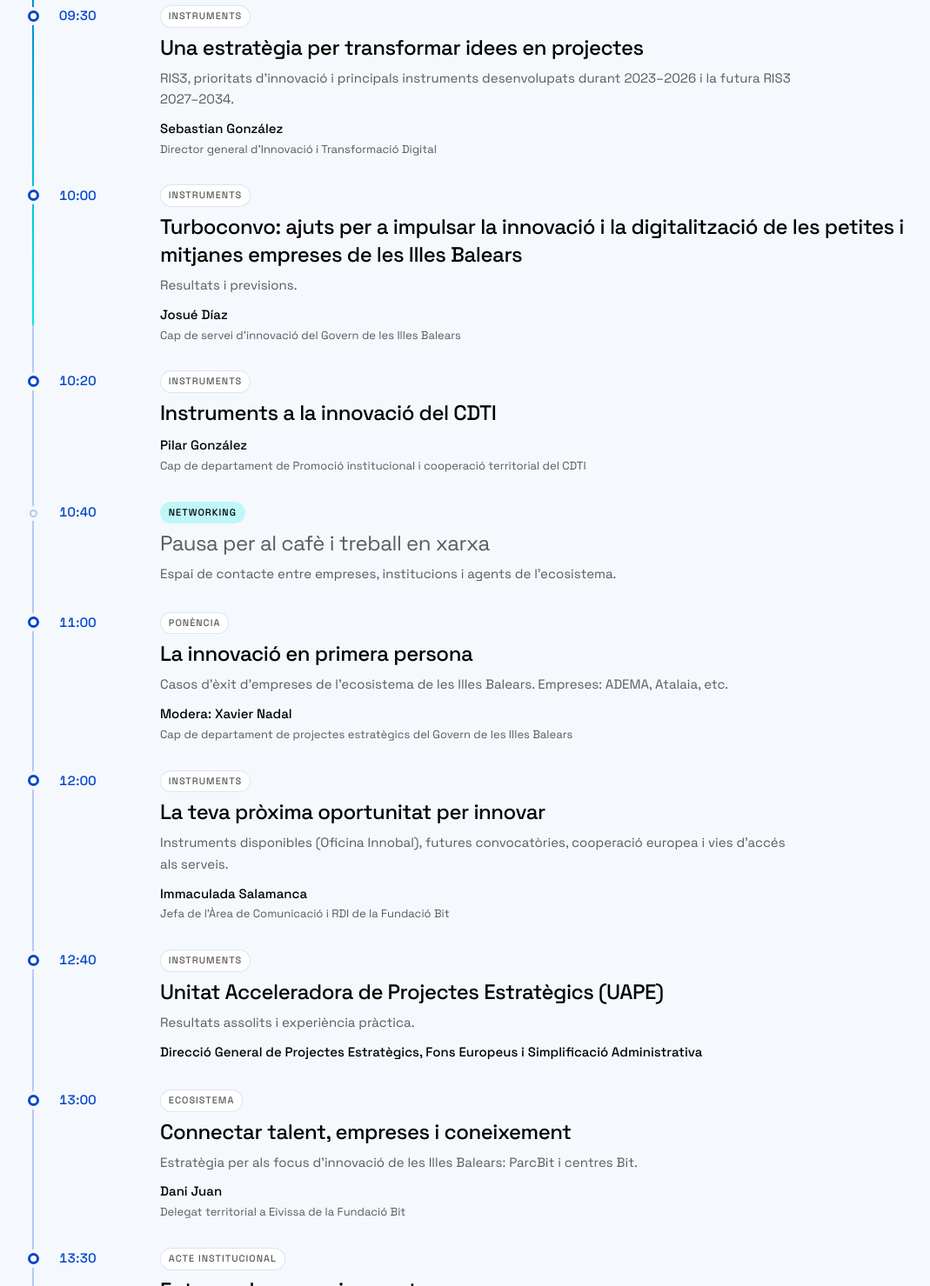
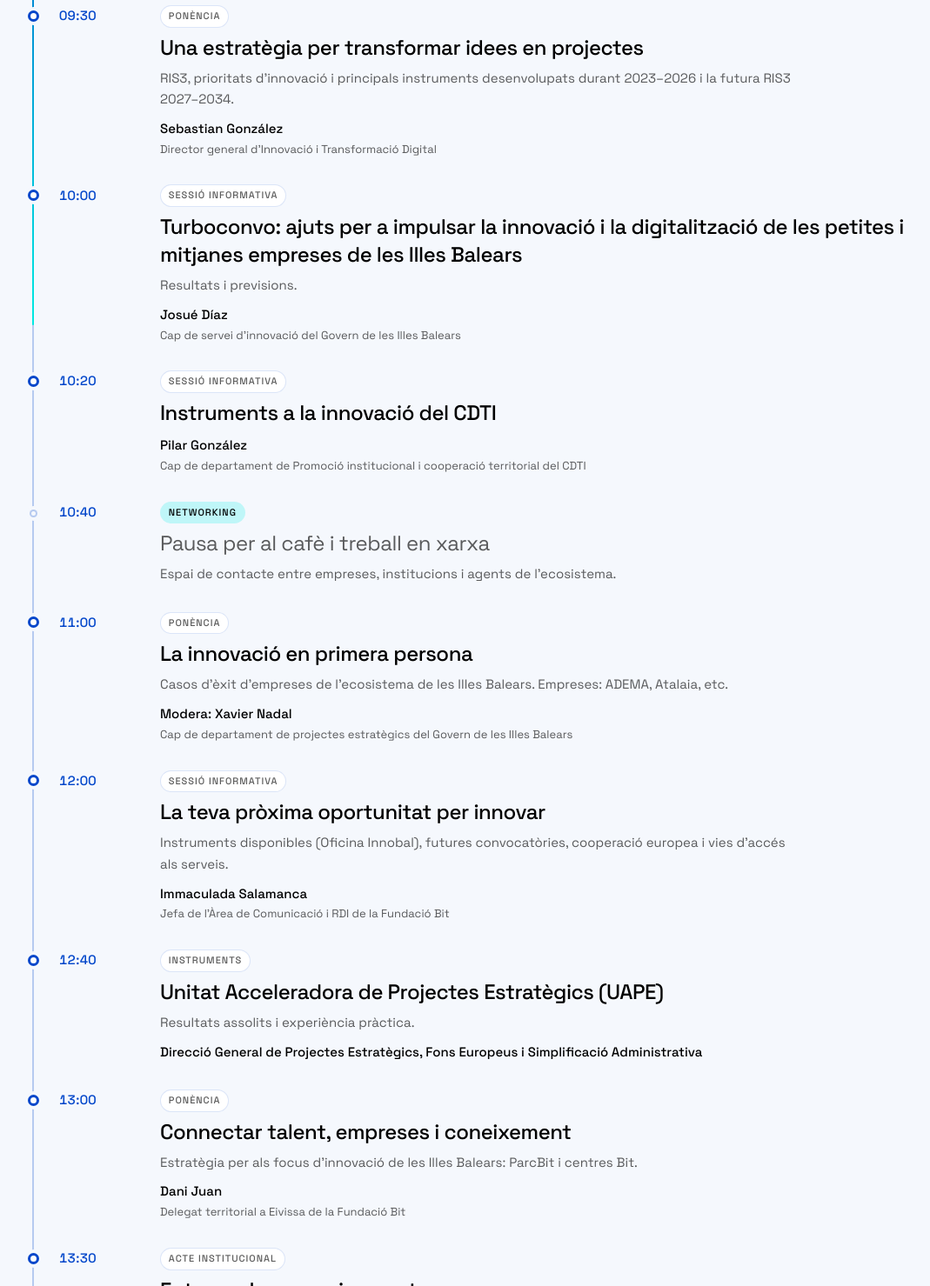
Before and after one commit to MGuerreroCabrera/innovationdays, a plain HTML site: page index.html in a window 1280 px wide. Shown: the part 3327-4806 px from the top of the page at 87% size, without its empty margins (60-1129 px from the left). Drawn offline with Linux system fonts and the light colour scheme.

Commit message:
feat(program): classify each session as talk or informative session
docs/programa-final.docx labels every block as either 'ponencia' or
'sesion informativa'. The times, contents and speakers are unchanged
against the previous document, so the update is the badge:

- Ponencia: D1 09:30 (RIS3) and D1 13:00 (innovation hubs), which were
  tagged as Instruments and Ecosystem.
- Sesion informativa: D1 10:00 (Turboconvo), D1 10:20 (CDTI), D1 12:00
  (Oficina Innobal) and D2 09:15 (De la idea al mercado).

Adds the 'informative' type in both languages and drops 'ecosystem',
which is no longer used. The final document is now the official source.

```diff
--- a/index.html
+++ b/index.html
@@ -227,7 +227,7 @@
                   <span class="session__marker" aria-hidden="true"></span>
                   <div class="session__time"><time datetime="2026-12-03T09:30">09:30</time></div>
                   <div class="session__content">
-                    <p class="session__type" data-i18n="program.type.instrument">Instruments</p>
+                    <p class="session__type" data-i18n="program.type.talk">Ponència</p>
                     <h3 class="session__title" data-i18n="program.d1s03.title">Una estratègia per transformar idees en projectes</h3>
                     <p class="session__desc" data-i18n="program.d1s03.desc">RIS3, prioritats d’innovació i principals instruments desenvolupats durant 2023–2026 i la futura RIS3 2027–2034.</p>
                     <p class="session__people">
@@ -241,7 +241,7 @@
                   <span class="session__marker" aria-hidden="true"></span>
                   <div class="session__time"><time datetime="2026-12-03T10:00">10:00</time></div>
                   <div class="session__content">
-                    <p class="session__type" data-i18n="program.type.instrument">Instruments</p>
+                    <p class="session__type" data-i18n="program.type.informative">Sessió informativa</p>
                     <h3 class="session__title" data-i18n="program.d1s04.title">Turboconvo: ajuts per a impulsar la innovació i la digitalització de les petites i mitjanes empreses de les Illes Balears</h3>
                     <p class="session__desc" data-i18n="program.d1s04.desc">Resultats i previsions.</p>
                     <p class="session__people">
@@ -255,7 +255,7 @@
                   <span class="session__marker" aria-hidden="true"></span>
                   <div class="session__time"><time datetime="2026-12-03T10:20">10:20</time></div>
                   <div class="session__content">
-                    <p class="session__type" data-i18n="program.type.instrument">Instruments</p>
+                    <p class="session__type" data-i18n="program.type.informative">Sessió informativa</p>
                     <h3 class="session__title" data-i18n="program.d1s05.title">Instruments a la innovació del CDTI</h3>
                     <p class="session__people">
                       <span class="session__speaker" data-i18n="program.d1s05.speaker">Pilar González</span>
@@ -292,7 +292,7 @@
                   <span class="session__marker" aria-hidden="true"></span>
                   <div class="session__time"><time datetime="2026-12-03T12:00">12:00</time></div>
                   <div class="session__content">
-                    <p class="session__type" data-i18n="program.type.instrument">Instruments</p>
+                    <p class="session__type" data-i18n="program.type.informative">Sessió informativa</p>
                     <h3 class="session__title" data-i18n="program.d1s08.title">La teva pròxima oportunitat per innovar</h3>
                     <p class="session__desc" data-i18n="program.d1s08.desc">Instruments disponibles (Oficina Innobal), futures convocatòries, cooperació europea i vies d’accés als serveis.</p>
                     <p class="session__people">
@@ -319,7 +319,7 @@
                   <span class="session__marker" aria-hidden="true"></span>
                   <div class="session__time"><time datetime="2026-12-03T13:00">13:00</time></div>
                   <div class="session__content">
-                    <p class="session__type" data-i18n="program.type.ecosystem">Ecosistema</p>
+                    <p class="session__type" data-i18n="program.type.talk">Ponència</p>
                     <h3 class="session__title" data-i18n="program.d1s10.title">Connectar talent, empreses i coneixement</h3>
                     <p class="session__desc" data-i18n="program.d1s10.desc">Estratègia per als focus d’innovació de les Illes Balears: ParcBit i centres Bit.</p>
                     <p class="session__people">
@@ -377,7 +377,7 @@
                   <span class="session__marker" aria-hidden="true"></span>
                   <div class="session__time"><time datetime="2026-12-04T09:15">09:15</time></div>
                   <div class="session__content">
-                    <p class="session__type" data-i18n="program.type.instrument">Instruments</p>
+                    <p class="session__type" data-i18n="program.type.informative">Sessió informativa</p>
                     <h3 class="session__title" data-i18n="program.d2s02.title">De la idea al mercat: recursos per emprendre, innovar i créixer a les Illes Balears</h3>
                     <p class="session__desc" data-i18n="program.d2s02.desc">Serveis d’acompanyament, acceleració i instruments de finançament per impulsar empreses emergents i transformar idees inovadores en projectes empresarials.</p>
                     <p class="session__people">
--- a/javascript/dictionaries.js
+++ b/javascript/dictionaries.js
@@ -96,7 +96,7 @@ window.InnovationDaysI18n = {
     'program.type.ceremony': 'Acte institucional',
     'program.type.principal': 'Obertura',
     'program.type.instrument': 'Instruments',
-    'program.type.ecosystem': 'Ecosistema',
+    'program.type.informative': 'Sessió informativa',
     'program.type.talk': 'Ponència',
     'program.type.break': 'Networking',
     'program.type.forum': 'Fòrum d’inversió',
@@ -272,7 +272,7 @@ window.InnovationDaysI18n = {
     'program.type.ceremony': 'Acto institucional',
     'program.type.principal': 'Apertura',
     'program.type.instrument': 'Instrumentos',
-    'program.type.ecosystem': 'Ecosistema',
+    'program.type.informative': 'Sesión informativa',
     'program.type.talk': 'Ponencia',
     'program.type.break': 'Networking',
     'program.type.forum': 'Foro de inversión',
```
Also changed, not shown: 2 other files.
